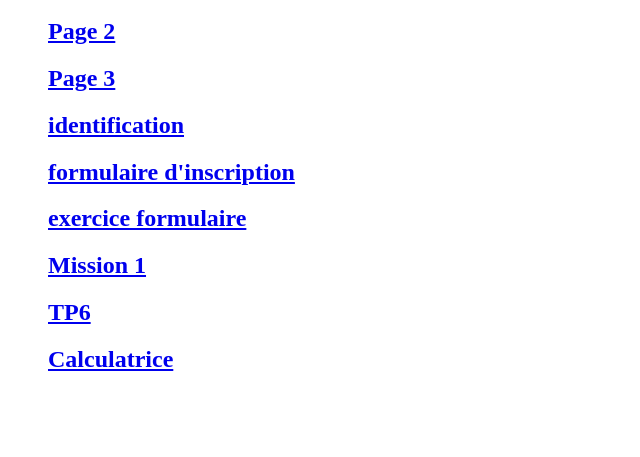
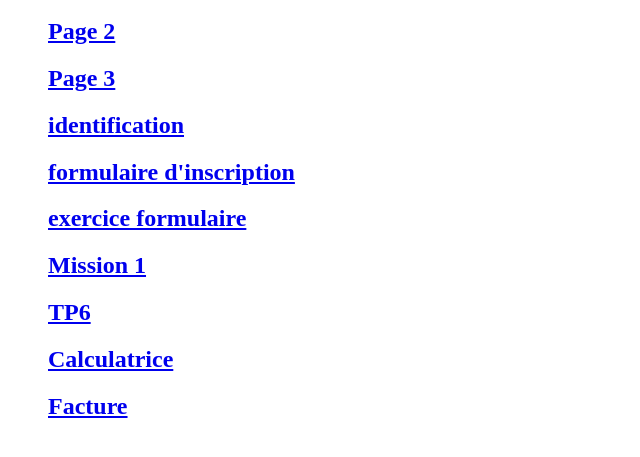
Before and after one commit to robinschapiro/travauxbts, a plain HTML site: page index.html in a window 1280 px wide. Shown: the part 109-566 px from the top of the page, without its empty margins (0-640 px from the left). Drawn offline with Linux system fonts and the light colour scheme.

Commit message:
Update index.html

```diff
--- a/index.html
+++ b/index.html
@@ -28,6 +28,8 @@
 
 <h2> <a href="calculatrice.html" >  Calculatrice </a> </h2>
 
+<h2> <a href="facture.html" >  Facture </a> </h2>  </h2>
+
 </li>
 
 </ol>
```
